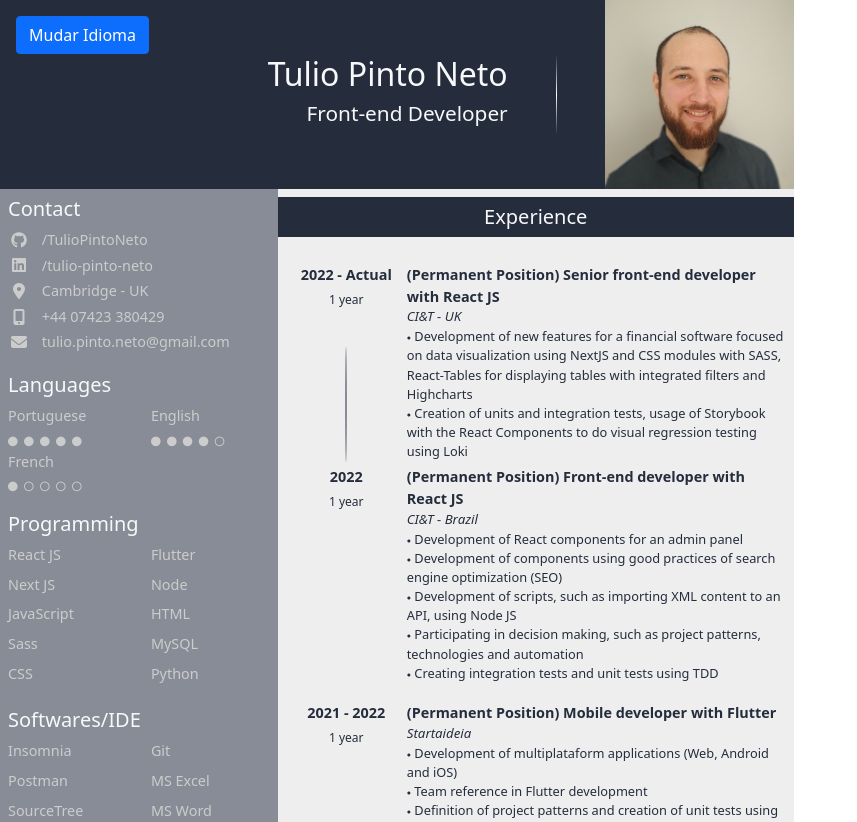
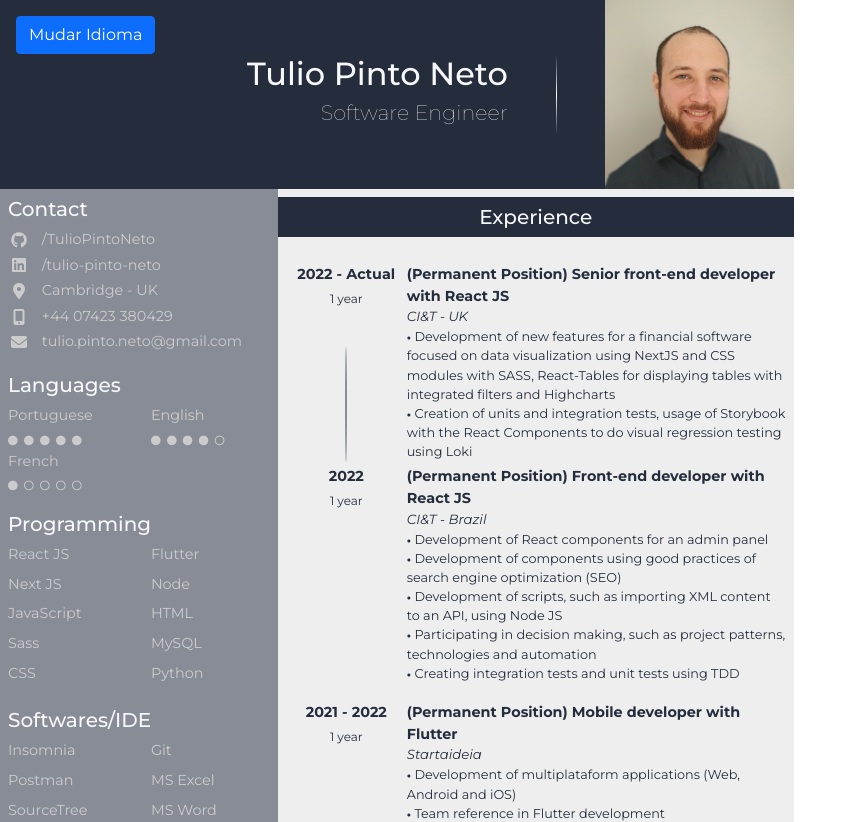
Before and after one commit to TulioPintoNeto/curriculum-vitae-js, a React app: page / in a window 1280 px wide. Shown: the top 822 px of the page, without its empty margins (0-857 px from the left). Built offline with nearby package versions, Linux system fonts and the light colour scheme.

Commit message:
chore: implement sass and extract Header component

```diff
--- a/package.json
+++ b/package.json
@@ -19,7 +19,11 @@
     "@types/react": "^18.2.39",
     "@types/react-dom": "^18.2.17",
     "babel-loader": "^9.1.3",
+    "css-loader": "^6.10.0",
     "html-webpack-plugin": "^5.5.3",
+    "sass": "^1.71.1",
+    "sass-loader": "^14.1.1",
+    "style-loader": "^3.3.4",
     "typescript": "^4.5.5",
     "webpack": "^5.89.0"
   },
--- a/public/index.html
+++ b/public/index.html
@@ -5,7 +5,6 @@
     <meta http-equiv="X-UA-Compatible" content="IE=edge" />
     <meta name="viewport" content="width=device-width, initial-scale=1.0" />
     <title>CV</title>
-    <link href="style.css" rel="stylesheet" />
 
     <!-- Bootstrap -->
     <link
--- a/src/app.tsx
+++ b/src/app.tsx
@@ -1,5 +1,6 @@
 import { Content } from "./content";
 import { LanguageProvider } from "./lib/presentation/context/language";
+import './style.scss';
 
 export const App = () => (
   <LanguageProvider>
--- a/src/content.tsx
+++ b/src/content.tsx
@@ -1,5 +1,6 @@
 import { EducationSection } from "./lib/presentation/components/EducationSection";
 import { ExperiencesSection } from "./lib/presentation/components/ExperiencesSection";
+import { Header } from "./lib/presentation/components/Header";
 import { SideMenu } from "./lib/presentation/components/SideMenu";
 
 export const Content = () => {
@@ -9,15 +10,7 @@ export const Content = () => {
         className="container-fluid d-flex flex-column align-items-stretch jusity"
         id="curriculum"
       >
-        <div className="row justify-content-end align-items-center" id="header">
-          <div className="me-5 pe-5 light-gray" id="header-titles">
-            <h2>Tulio Pinto Neto</h2>
-            <h3>Front-end Developer</h3>
-          </div>
-          <div id="header-img">
-            <img src="./img/header-photo.jpg" />
-          </div>
-        </div>
+        <Header />
         <div className="row align-items-stretch p-0">
           <SideMenu />
           <div className="px-0 py-2 text-center" id="main-content">
--- /dev/null
+++ b/src/lib/presentation/components/Header/index.tsx
@@ -0,0 +1,13 @@
+export const Header = () => {
+  return (
+    <div className="row justify-content-end align-items-center" id="header">
+    <div className="me-5 pe-5 light-gray" id="header-titles">
+      <h2>Tulio Pinto Neto</h2>
+      <h3>Software Engineer</h3>
+    </div>
+    <div id="header-img">
+      <img src="./img/header-photo.jpg" />
+    </div>
+  </div>
+  );
+}
--- a/webpack.config.js
+++ b/webpack.config.js
@@ -11,6 +11,14 @@ module.exports = {
         test: /\.(js|ts)x?$/,
         exclude: /node_modules/,
         use: ["babel-loader"],
+      },
+      {
+        test: /\.scss$/,
+        use: [
+          'style-loader',
+          'css-loader',
+          'sass-loader',
+        ]
       }
     ],
   },
```
Also changed, not shown: src/style.scss (renamed from public/style.css), 1 other file (tests, documents, lock files or other folders).
